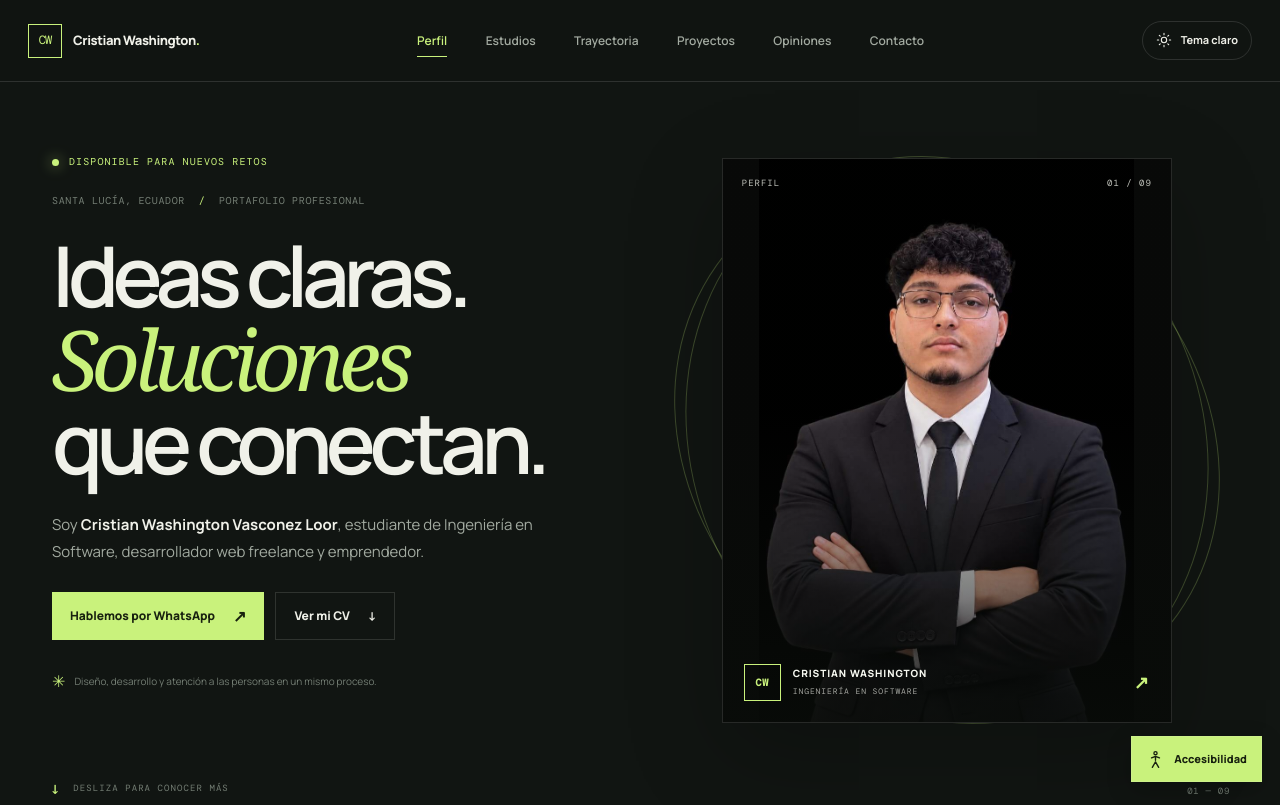
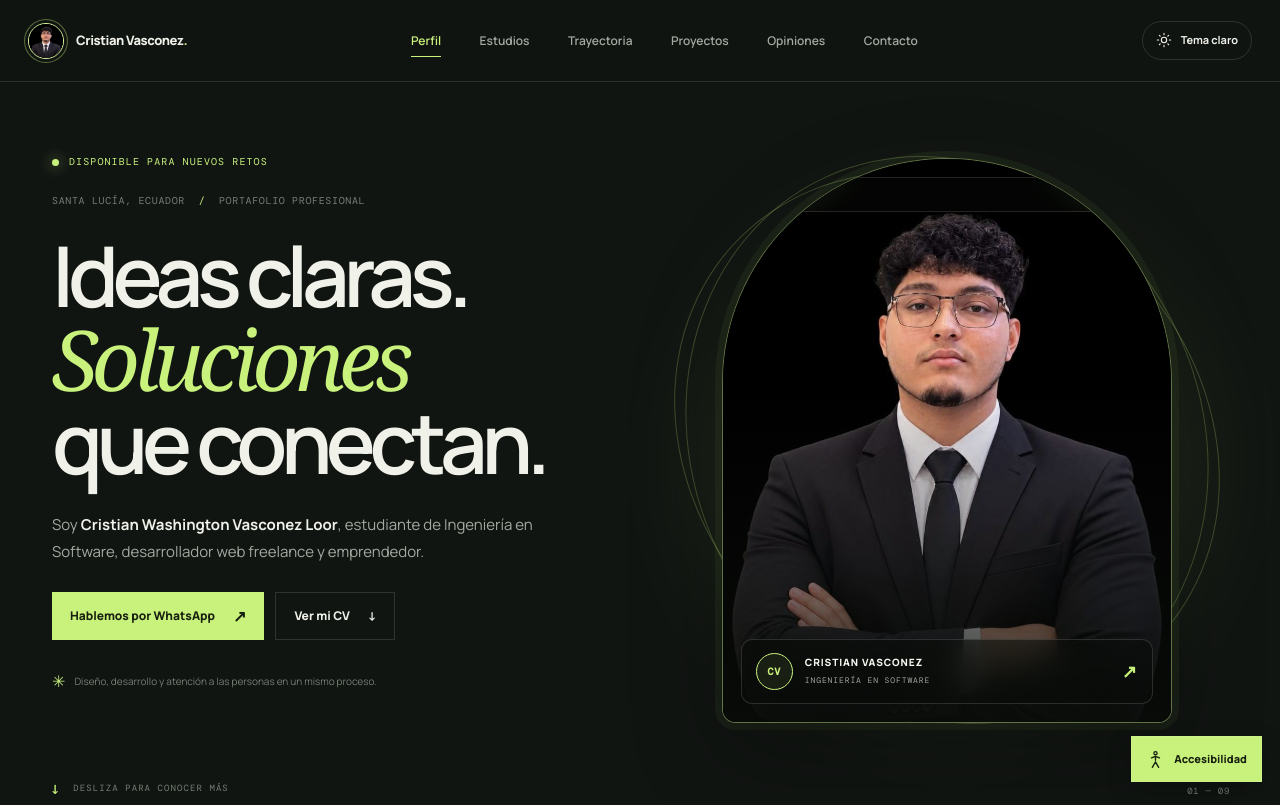
Before and after one commit to cristianVl16/PaginaWebCodex, a plain HTML site: page index.html in a window 1280 px wide. Shown: the top 805 px of the page. Drawn offline with nearby package versions, Linux system fonts and the light colour scheme.

Commit message:
Mejora identidad visual del perfil

```diff
--- a/index.html
+++ b/index.html
@@ -6,9 +6,9 @@
     <meta name="theme-color" content="#111512" />
     <meta
       name="description"
-      content="Portafolio profesional de Cristian Washington Vasconez Loor, estudiante de Ingeniería en Software y desarrollador web freelance."
+      content="Portafolio profesional de Cristian Vasconez, estudiante de Ingeniería en Software y desarrollador web freelance."
     />
-    <title>Cristian Washington Vasconez Loor — Portafolio</title>
+    <title>Cristian Vasconez — Portafolio</title>
     <link rel="preconnect" href="https://fonts.googleapis.com" />
     <link rel="preconnect" href="https://fonts.gstatic.com" crossorigin />
     <link href="https://fonts.googleapis.com/css2?family=DM+Mono:wght@400;500&family=Manrope:wght@400;500;600;700;800&display=swap" rel="stylesheet" />
@@ -19,9 +19,9 @@
     <a class="skip-link" href="#contenido">Saltar al contenido</a>
 
     <header class="site-header">
-      <a class="brand" href="#inicio" aria-label="Cristian Washington, inicio">
-        <span class="brand-mark" aria-hidden="true">CW</span>
-        <span class="brand-name">Cristian Washington<span class="brand-dot">.</span></span>
+      <a class="brand" href="#inicio" aria-label="Cristian Vasconez, inicio">
+        <img class="brand-avatar" src="assets/cristian-washington-vasconez.jpg" alt="" />
+        <span class="brand-name">Cristian Vasconez<span class="brand-dot">.</span></span>
       </a>
 
       <nav class="main-nav" aria-label="Navegación principal">
@@ -58,11 +58,11 @@
           <p class="hero-note"><span aria-hidden="true">✳</span> Diseño, desarrollo y atención a las personas en un mismo proceso.</p>
         </div>
 
-        <div class="hero-visual" aria-label="Retrato profesional de Cristian Washington">
+        <div class="hero-visual" aria-label="Retrato profesional de Cristian Vasconez">
           <div class="portrait-frame">
             <div class="portrait-topline"><span>PERFIL</span><span>01 / 09</span></div>
-            <img src="assets/cristian-washington-vasconez.jpg" alt="Cristian Washington con traje oscuro, de pie y con los brazos cruzados" />
-            <div class="portrait-caption"><span class="portrait-caption-mark" aria-hidden="true">CW</span><span>CRISTIAN WASHINGTON<br /><small>INGENIERÍA EN SOFTWARE</small></span><span class="portrait-arrow" aria-hidden="true">↗</span></div>
+            <img src="assets/cristian-washington-vasconez.jpg" alt="Cristian Vasconez con traje oscuro, de pie y con los brazos cruzados" />
+            <div class="portrait-caption"><span class="portrait-caption-mark" aria-hidden="true">CV</span><span>CRISTIAN VASCONEZ<br /><small>INGENIERÍA EN SOFTWARE</small></span><span class="portrait-arrow" aria-hidden="true">↗</span></div>
           </div>
           <span class="hero-orbit hero-orbit-one" aria-hidden="true"></span>
           <span class="hero-orbit hero-orbit-two" aria-hidden="true"></span>
@@ -242,6 +242,6 @@
       </section>
     </div>
 
-    <footer class="site-footer"><a class="brand footer-brand" href="#inicio"><span class="brand-mark" aria-hidden="true">CW</span><span class="brand-name">Cristian Washington<span class="brand-dot">.</span></span></a><p>Diseñado y desarrollado con intención.</p><span>© 2026 · Cristian Washington Vasconez Loor</span><a class="back-top" href="#inicio">VOLVER ARRIBA ↑</a></footer>
+    <footer class="site-footer"><a class="brand footer-brand" href="#inicio"><span class="brand-mark" aria-hidden="true">CV</span><span class="brand-name">Cristian Vasconez<span class="brand-dot">.</span></span></a><p>Diseñado y desarrollado con intención.</p><span>© 2026 · Cristian Washington Vasconez Loor</span><a class="back-top" href="#inicio">VOLVER ARRIBA ↑</a></footer>
   </body>
 </html>
--- a/styles.css
+++ b/styles.css
@@ -27,8 +27,9 @@ a:focus-visible, button:focus-visible { outline: 3px solid var(--accent); outlin
 .skip-link:focus { transform: translateY(0); }
 .section-wrap { width: min(calc(100% - 56px), var(--max)); margin-inline: auto; }
 .site-header { position: sticky; z-index: 40; top: 0; width: 100%; min-height: 82px; margin: 0 auto; padding-inline: max(28px, calc((100vw - 1400px) / 2)); display: flex; align-items: center; justify-content: space-between; gap: 28px; border-bottom: 1px solid var(--line); background: color-mix(in srgb, var(--bg) 90%, transparent); backdrop-filter: blur(16px); -webkit-backdrop-filter: blur(16px); }
-.brand { display: inline-flex; align-items: center; gap: 11px; min-width: max-content; }
+.brand { display: inline-flex; align-items: center; gap: 12px; min-width: max-content; }
 .brand-mark { display: grid; place-items: center; width: 34px; height: 34px; border: 1px solid var(--accent); color: var(--accent); font-family: var(--mono); font-size: 12px; letter-spacing: -.08em; }
+.brand-avatar { display: block; flex: 0 0 auto; width: 36px; height: 36px; border: 1px solid color-mix(in srgb, var(--accent) 75%, white); border-radius: 50%; object-fit: cover; object-position: center 15%; box-shadow: 0 0 0 3px var(--bg), 0 0 0 4px color-mix(in srgb, var(--accent) 40%, transparent); }
 .brand-name { font-size: 13px; font-weight: 800; letter-spacing: -.035em; }
 .brand-dot { color: var(--accent); }
 .main-nav { display: flex; align-items: center; gap: clamp(18px, 3vw, 42px); }
@@ -67,12 +68,13 @@ h1, h2, h3, p { margin-top: 0; }
 .hero-note { display: flex; align-items: center; gap: 9px; margin: 28px 0 0; color: var(--subtle); font-size: 10px; }
 .hero-note span { color: var(--accent); font-size: 16px; }
 .hero-visual { position: relative; min-height: 565px; display: grid; place-items: center; isolation: isolate; }
-.portrait-frame { position: relative; z-index: 1; width: min(100%, 450px); height: 565px; overflow: hidden; border: 1px solid var(--line); background: #080908; box-shadow: 0 30px 90px rgba(0, 0, 0, .23); }
-.portrait-frame::after { position: absolute; content: ''; inset: 0; pointer-events: none; background: linear-gradient(180deg, rgba(9, 12, 9, .04) 45%, rgba(9, 12, 9, .86) 100%); }
-.portrait-frame img { display: block; width: 100%; height: 100%; object-fit: contain; object-position: center; }
-.portrait-topline { position: absolute; z-index: 2; inset: 17px 19px auto; display: flex; justify-content: space-between; color: rgba(246, 248, 240, .78); font-size: 9px; }
-.portrait-caption { position: absolute; z-index: 2; inset: auto 21px 21px; display: flex; align-items: center; gap: 12px; color: #f6f8f0; font-size: 10px; font-weight: 800; letter-spacing: .09em; line-height: 1.7; }
-.portrait-caption-mark { display: grid; place-items: center; flex: 0 0 auto; width: 37px; height: 37px; border: 1px solid var(--accent); color: var(--accent); font-family: var(--mono); }
+.hero-visual::before { position: absolute; z-index: -1; top: 15%; right: 10%; width: 78%; aspect-ratio: 1; border-radius: 50%; background: var(--accent); content: ''; opacity: .14; filter: blur(62px); }
+.portrait-frame { position: relative; z-index: 1; width: min(100%, 450px); height: 565px; overflow: hidden; border: 1px solid color-mix(in srgb, var(--accent) 36%, var(--line)); border-radius: 235px 235px 14px 14px; background: #080908; box-shadow: 0 30px 90px rgba(0, 0, 0, .3), 0 0 0 7px color-mix(in srgb, var(--accent) 5%, transparent); }
+.portrait-frame::after { position: absolute; content: ''; inset: 0; pointer-events: none; border-radius: inherit; background: linear-gradient(180deg, rgba(9, 12, 9, .02) 42%, rgba(9, 12, 9, .9) 100%); }
+.portrait-frame img { display: block; width: 100%; height: 100%; object-fit: cover; object-position: center 20%; }
+.portrait-topline { position: absolute; z-index: 2; inset: 18px 20px auto; display: flex; justify-content: space-between; padding: 9px 11px; border: 1px solid rgba(246, 248, 240, .13); border-radius: 999px; background: rgba(9, 12, 9, .38); color: rgba(246, 248, 240, .82); font-size: 9px; backdrop-filter: blur(12px); -webkit-backdrop-filter: blur(12px); }
+.portrait-caption { position: absolute; z-index: 2; inset: auto 18px 18px; display: flex; align-items: center; gap: 12px; padding: 13px 14px; border: 1px solid rgba(246, 248, 240, .14); border-radius: 11px; background: rgba(9, 12, 9, .55); color: #f6f8f0; font-size: 10px; font-weight: 800; letter-spacing: .09em; line-height: 1.7; backdrop-filter: blur(14px); -webkit-backdrop-filter: blur(14px); }
+.portrait-caption-mark { display: grid; place-items: center; flex: 0 0 auto; width: 37px; height: 37px; border: 1px solid var(--accent); border-radius: 50%; background: rgba(201, 242, 124, .08); color: var(--accent); font-family: var(--mono); }
 .portrait-caption small { color: rgba(246, 248, 240, .65); font-family: var(--mono); font-size: 8px; font-weight: 400; }
 .portrait-arrow { margin-left: auto; color: var(--accent); font-size: 18px; }
 .hero-orbit { position: absolute; z-index: -1; display: block; border: 1px solid color-mix(in srgb, var(--accent) 24%, transparent); border-radius: 50%; transform: rotate(-25deg); }
@@ -281,6 +283,7 @@ h2 { margin: 0; font-size: clamp(38px, 5.4vw, 64px); line-height: 1.04; font-wei
   .site-header { padding-inline: 12px; }
   .site-header .brand { gap: 7px; }
   .site-header .brand-mark { width: 30px; height: 30px; }
+  .site-header .brand-avatar { width: 31px; height: 31px; }
   .site-header .brand-name { font-size: 11px; }
   .site-header .theme-toggle { gap: 6px; padding-inline: 8px; }
   .site-header .theme-label { font-size: 9px; }
```
